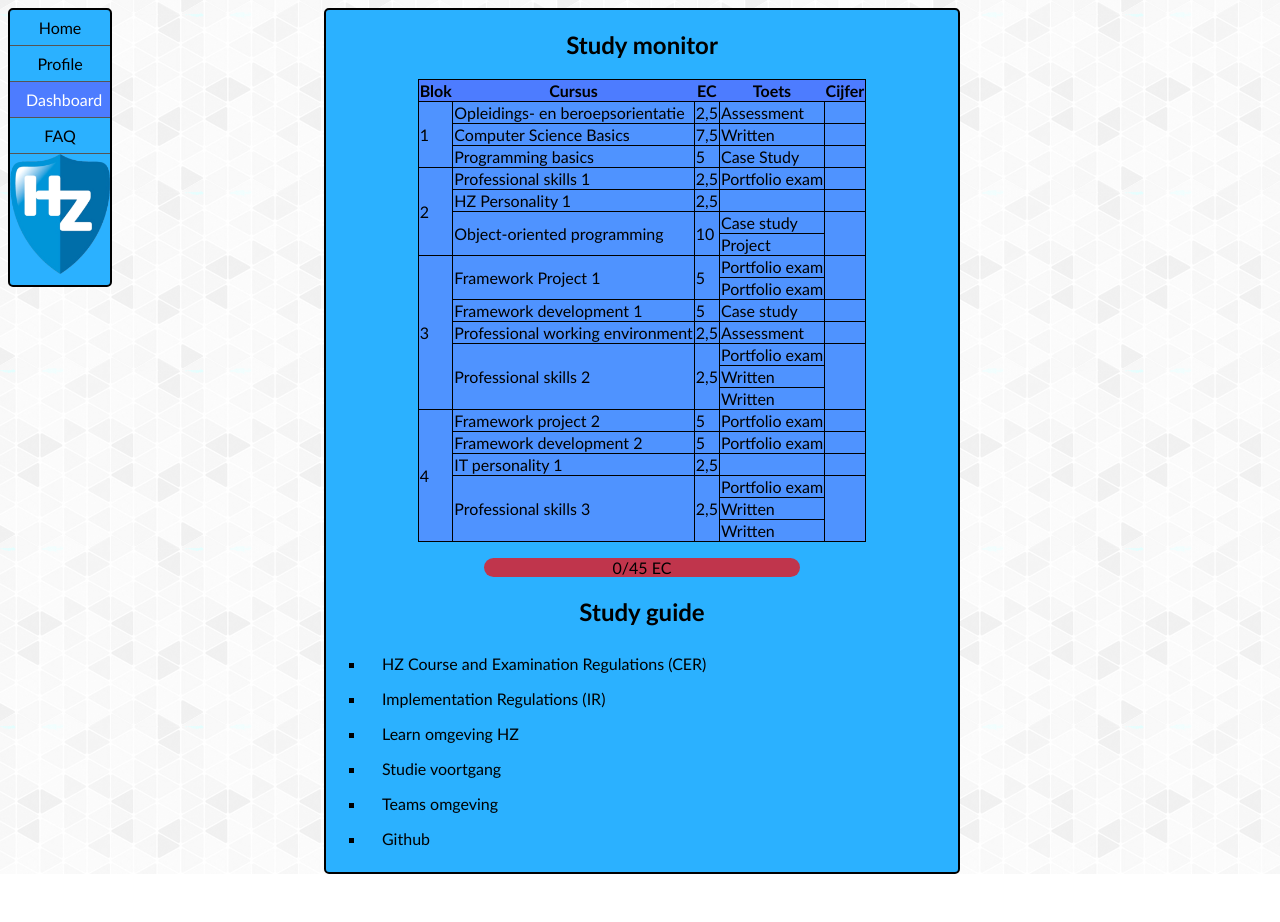
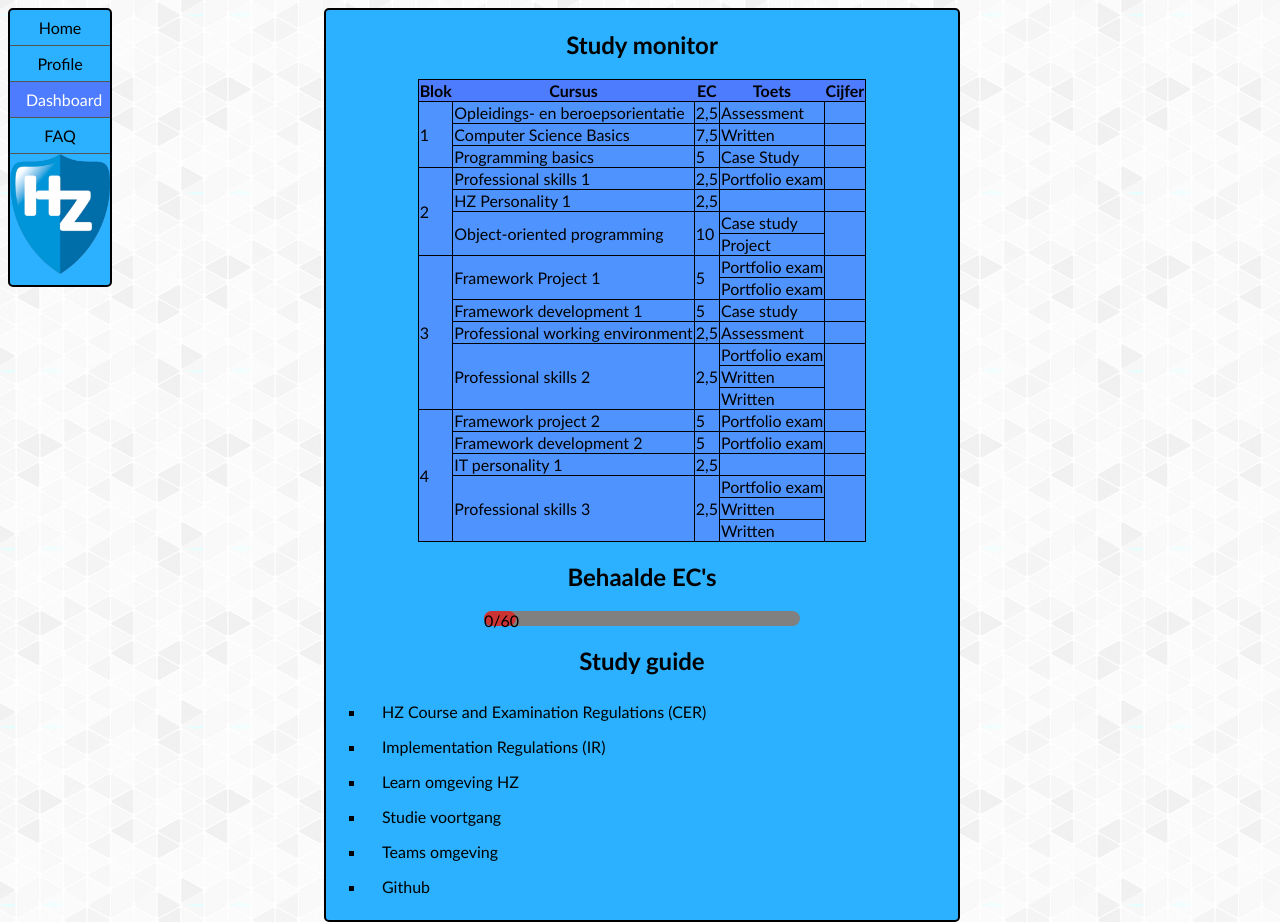
Before and after one commit to Senna2112/Senna2112.github.io, a plain HTML site: page dashboard.html in a window 1280 px wide. Before the commit the page ends 874 px from the top, so only its background shows below. Drawn offline with Linux system fonts and the light colour scheme.

Commit message:
progressbar update

```diff
--- a/dashboard.html
+++ b/dashboard.html
@@ -3,7 +3,7 @@
     <link rel="stylesheet" href="style/style.css">
 </head>
 <body>
-    <ul id="menubalk">
+    <ul class="menubalk">
         <li><a href="index.html">Home</a></li>
         <li><a href="profile.html">Profile</a></li>
         <li><a class="active" href="dashboard.html">Dashboard</a></li>
@@ -11,7 +11,7 @@
         <img src="style/images/hz.png" width="100">
       </ul>
         <div class="column side">
-            <p> </p>
+            &nbsp
         </div>
         <div class="column middle">
           <h2>Study monitor</h2>
@@ -130,8 +130,11 @@
               <td>Written</td>
             </tr>
           </table>
-          <div id="progress">
-            <p>0/45 EC</p>
+          <h2>Behaalde EC's</h2>
+          <div class="progressbar">
+            <div>
+              0/60
+            </div>
           </div>
           <h2>Study guide</h2>
           <ul>
--- a/style/style.css
+++ b/style/style.css
@@ -7,7 +7,7 @@ h2 {
   text-align: center;
 }
 
-#menubalk {
+.menubalk {
   list-style-type: none;
   padding: 0;
   margin: 0;
@@ -83,10 +83,16 @@ img {
   width: auto/7;
 }
 
-#progress {
-  background-color: rgba(255,0,0,0.7);
-  text-align: center;
+.progressbar {
+  background-color: grey;
+  border-radius: 10px;
   width: 50%;
   margin: auto;
-  border-radius: 20px;
 }
+
+.progressbar>div {
+  background-color: rgba(255, 0, 0, 0.6);
+  width: 10%;
+  height: 15px;
+  border-radius: 10px;
+}
```
Also changed, not shown: faq.html (+2 -2 lines), index.html (+2 -2 lines), profile.html (+2 -2 lines).
